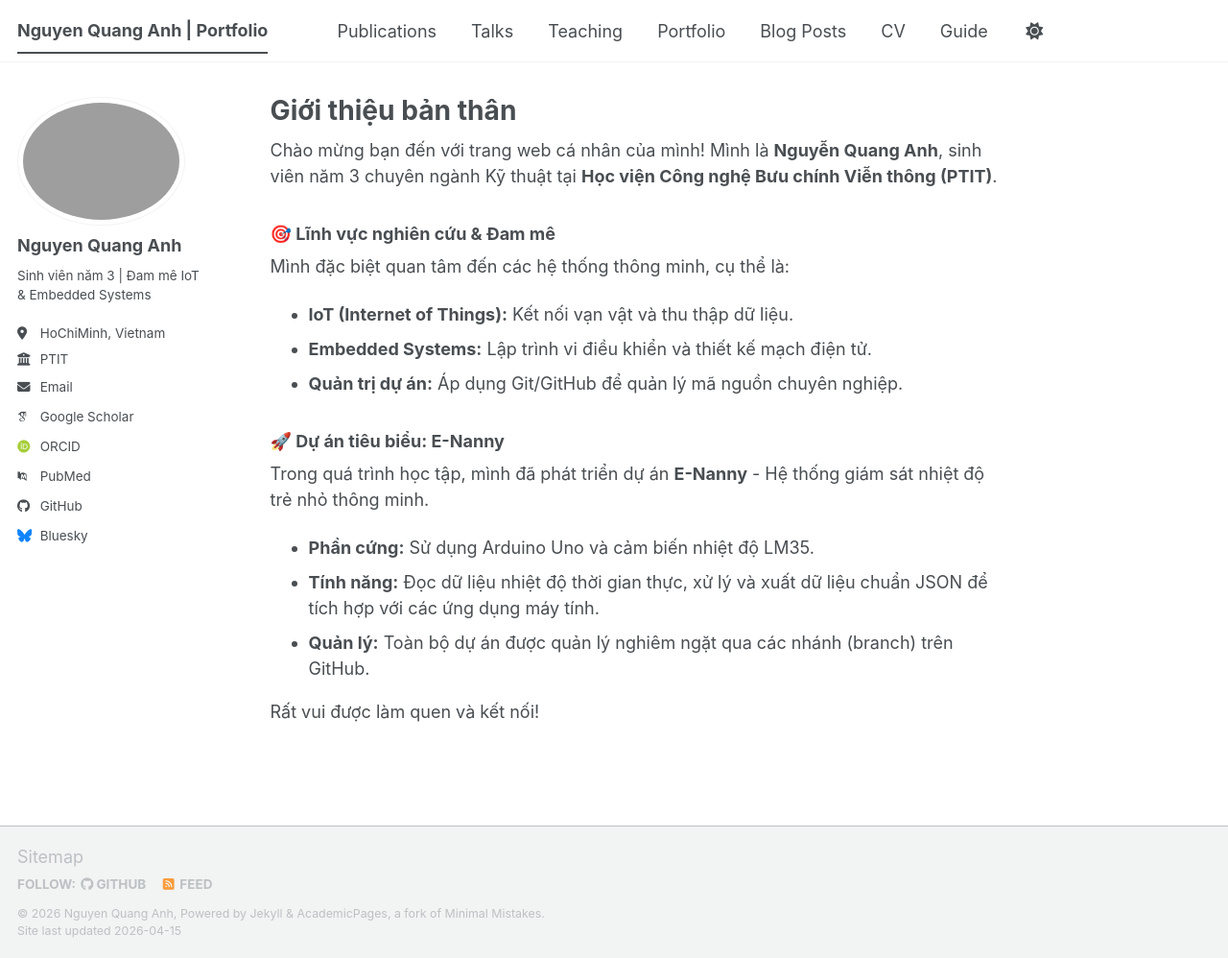
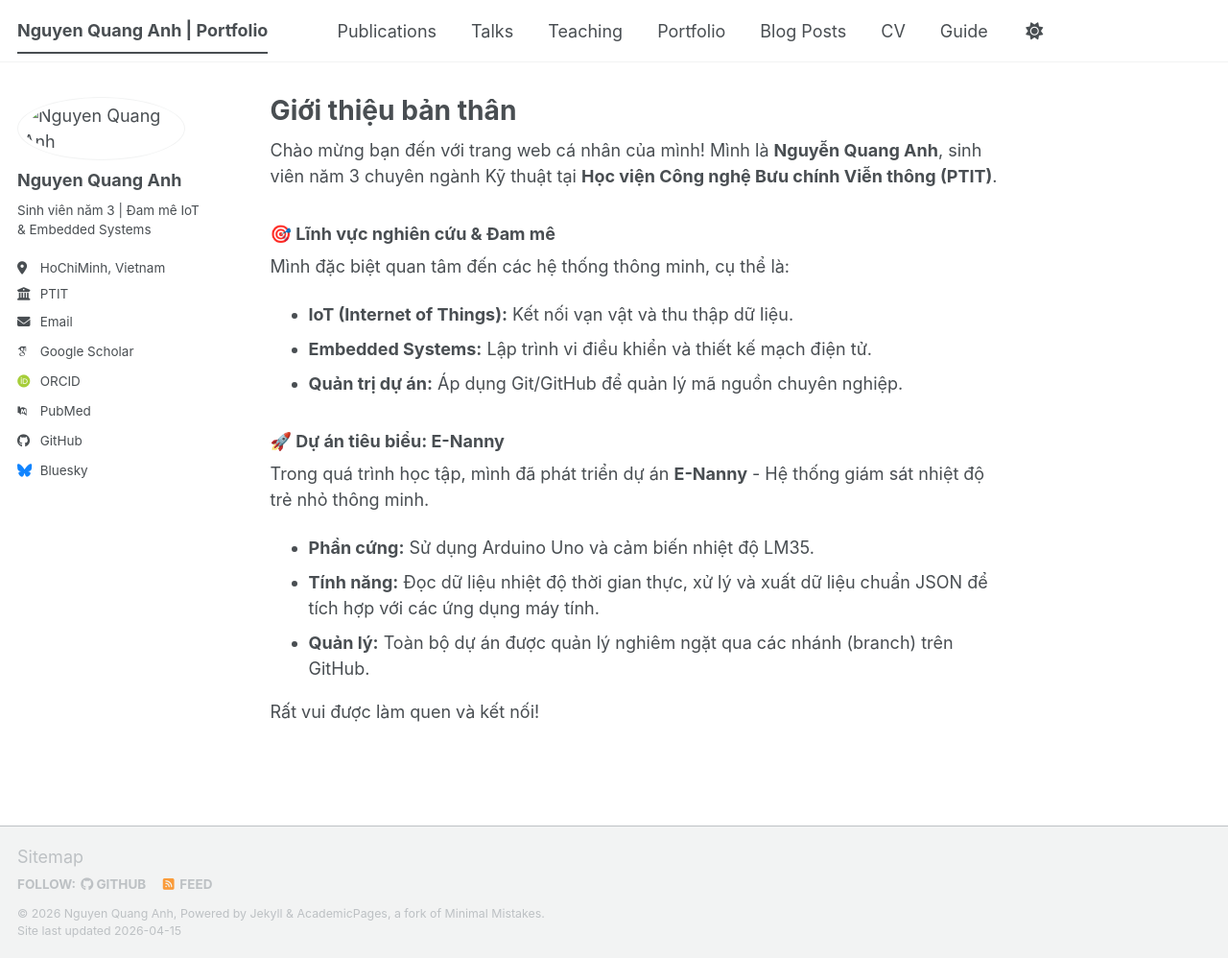
Before and after one commit to anhquangn2611-collab/anhquangn2611-collab.github.io, a Jekyll site: the page built from _pages/about.md, in a window 1280 px wide and 998 px high. Shown: the whole window at 96% size. Built offline with Jekyll 4.4.1, drawn with Linux system fonts in a browser that asks for light colours; some web fonts are replaced; a script bundle is joined from its source files by our own code; library files that are not in the unit come from our copies.

Commit message:
fix: dung duong dan anh

```diff
--- a/_config.yml
+++ b/_config.yml
@@ -21,7 +21,7 @@ repository               : "anhquangn2611-collab/anhquangn2611-collab.github.io"
 #               Additional customization can be done by editing /_includes/author-profile.html
 author:
   # Biographic information
-  avatar           : "/images/avatar.jpg"
+  avatar           : "/images/avatar.jpg.jpg"
   name             : "Nguyen Quang Anh"
   pronouns         : # example: "she/her"
   bio              : "Sinh viên năm 3 | Đam mê IoT & Embedded Systems"
```
